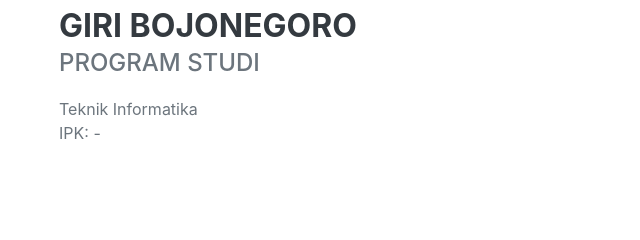
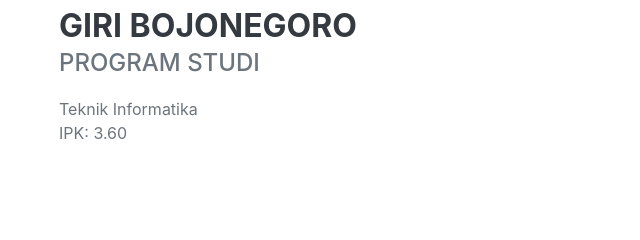
Before and after one commit to didikari/didikari.github.io, a website: page index.html in a window 1280 px wide. Shown: the part 1971-2211 px from the top of the page, 261-901 px from the left. Drawn offline with nearby package versions, Linux system fonts and the light colour scheme; a web font is replaced by a local one.

Commit message:
Update index.html

```diff
--- a/index.html
+++ b/index.html
@@ -91,7 +91,7 @@
                         <h3 class="mb-0">Universitas Nahdlatul Ulama Sunan Giri Bojonegoro</h3>
                         <div class="subheading mb-3">Program Studi</div>
                         <div>Teknik Informatika</div>
-                        <p>IPK: -</p>
+                        <p>IPK: 3.60</p>
                     </div>
                     <div class="flex-shrink-0"><span class="text-primary">August 2017 - May 2021</span></div>
                 </div>
```
